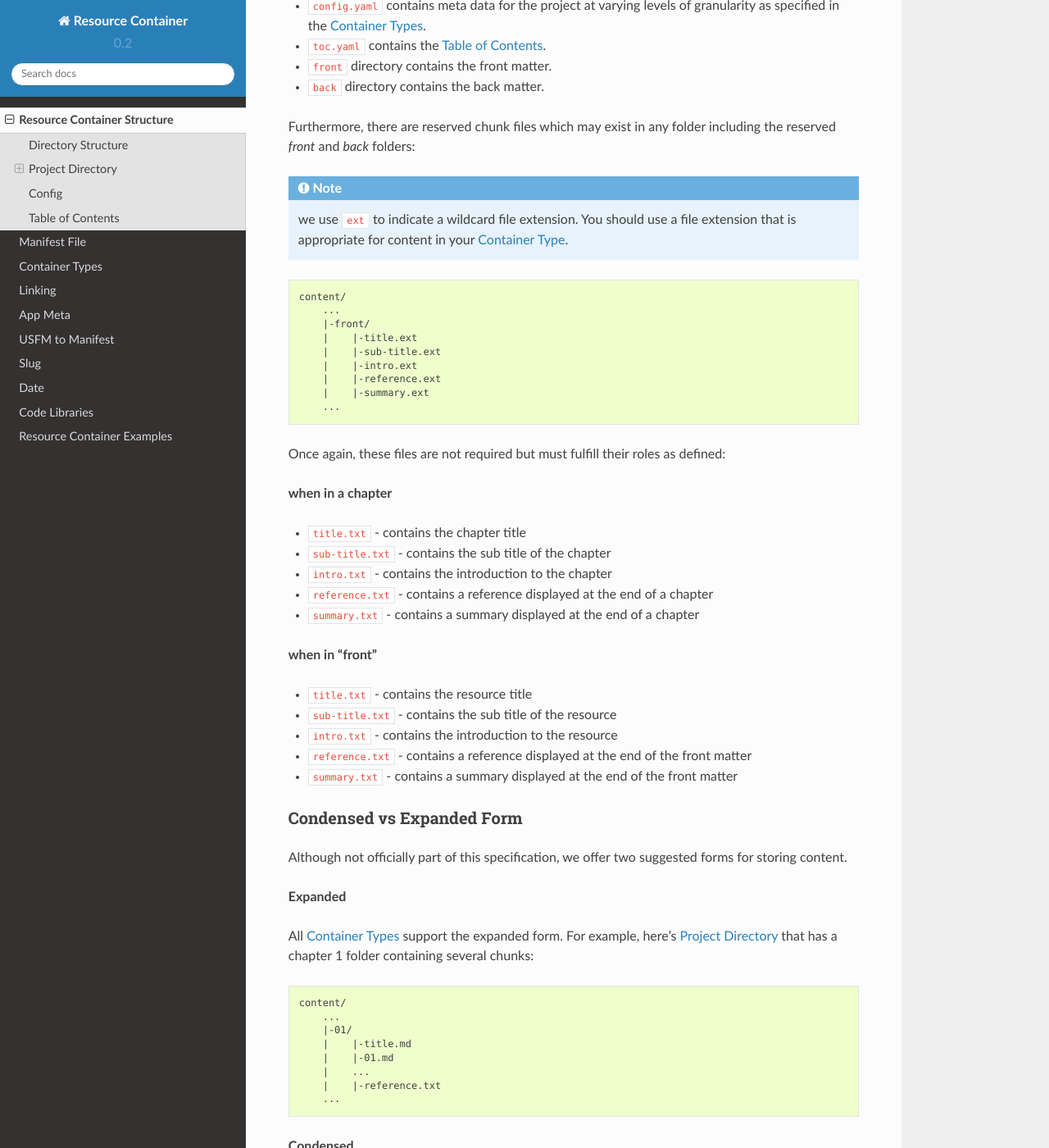
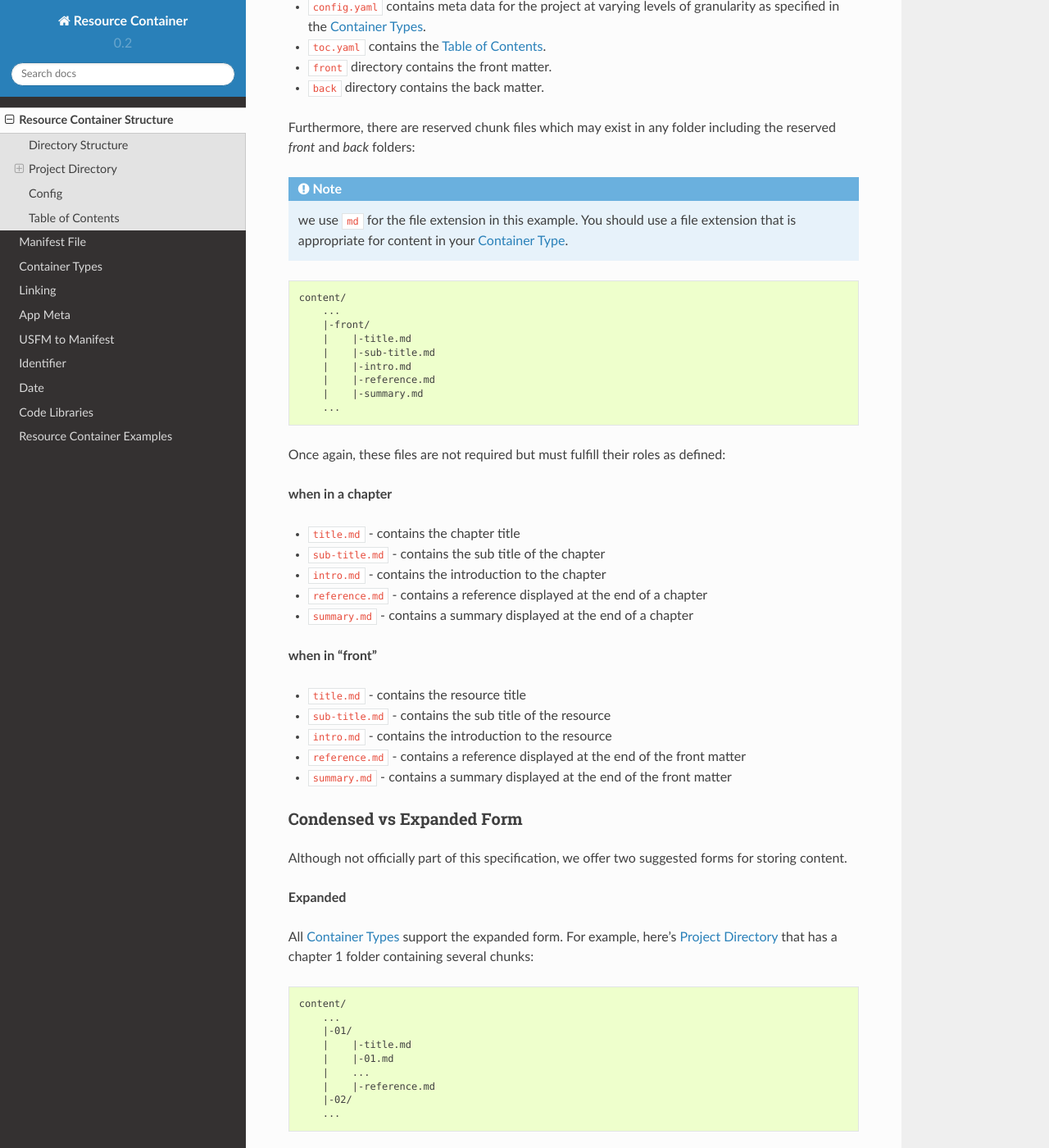
Before and after one commit to unfoldingWord-dev/Resource-Container, a Sphinx documentation site: the page built from docs/structure.rst, in a window 1280 px wide and 1400 px high, scrolled down 1369 px. Shown: the whole window at 82% size. Built offline with Sphinx 7.4.7 and the Read the Docs theme 2.0.0, drawn with Linux system fonts in a browser that asks for light colours; some of the changed text lies outside the part shown.

Commit message:
fixes #44 part of #43 and #38

```diff
--- a/docs/container_types.rst
+++ b/docs/container_types.rst
@@ -181,7 +181,7 @@
 
 A standalone dictionary of terms. Currently all dictionary RCs must use the markdown format.
 
-The dictionary terms are used as the chapter :ref:`slug` and the description of the term is placed inside a ``01.txt`` file:
+The dictionary terms are used as the chapter :ref:`identifier` and the description of the term is placed inside a ``01.txt`` file:
 
 .. code-block:: none
 
@@ -305,10 +305,10 @@
         dependencies:
           - 'figs-sentences'
 
-Dependencies are :ref:`slug` s of modules that should be read before this one.
+Dependencies are :ref:`identifier` s of modules that should be read before this one.
 Recommendations are modules that would likely benefit the reader next.
 
-.. _types-usfm:
+.. _types-bundle:
 
 Bundle (bundle)
 ---------------
--- a/docs/manifest.rst
+++ b/docs/manifest.rst
@@ -76,7 +76,7 @@
         - ``image/png``
         - ``audio/mp3``
 
-    - ``identifier``: a :ref:`slug` formatted string uniquely identifying the resource.
+    - ``identifier``: a :ref:`identifier` formatted string uniquely identifying the resource.
     - ``issued``: the :ref:`date` of publication.
     - ``publisher``: the name of the individual or organization responsible for publishing the resource.
     - ``relation``:  a array of :ref:`short-links` to related resources.
@@ -84,7 +84,7 @@
 
 - ``projects``: an array of projects inside the RC.
 
-    - ``identifier``: a :ref:`slug` formatted string uniquely identifying the project.
+    - ``identifier``: a :ref:`identifier` formatted string uniquely identifying the project.
     - ``path``: the relative path to the project within the RC. Depending on the RC type this may be a directory or a file.
     - ``versification``: the system used for placing verse markers and consequently chunk markers.
 
--- a/docs/structure.rst
+++ b/docs/structure.rst
@@ -14,7 +14,7 @@
 
 .. note:: When naming an RC directory or repository the best practice is to use a combination of the resource and
     project identifiers e.g. ``en-ulb-gen``.
-    If the RC contains more than one project just use the resource identifier with an optional :ref:`slug` formatted qualifier
+    If the RC contains more than one project just use the resource identifier with an optional :ref:`identifier` formatted qualifier
     e.g. ``en-ulb-nt`` where ``nt`` is the custom qualifier denoting the New Testament.
 
 .. _structure-directory:
@@ -67,7 +67,7 @@
 Furthermore, there are reserved chunk files which may exist in any folder
 including the reserved `front` and `back` folders:
 
-.. note:: we use ``ext`` to indicate a wildcard file extension.
+.. note:: we use ``md`` for the file extension in this example.
     You should use a file extension that is appropriate for content in your :ref:`Container Type <types>`.
 
 .. code-block:: none
@@ -75,30 +75,30 @@
     content/
         ...
         |-front/
-        |    |-title.ext
-        |    |-sub-title.ext
-        |    |-intro.ext
-        |    |-reference.ext
-        |    |-summary.ext
+        |    |-title.md
+        |    |-sub-title.md
+        |    |-intro.md
+        |    |-reference.md
+        |    |-summary.md
         ...
 
 Once again, these files are not required but must fulfill their roles as defined:
 
 **when in a chapter**
 
-- ``title.txt`` - contains the chapter title
-- ``sub-title.txt`` - contains the sub title of the chapter
-- ``intro.txt`` - contains the introduction to the chapter
-- ``reference.txt`` - contains a reference displayed at the end of a chapter
-- ``summary.txt`` - contains a summary displayed at the end of a chapter
+- ``title.md`` - contains the chapter title
+- ``sub-title.md`` - contains the sub title of the chapter
+- ``intro.md`` - contains the introduction to the chapter
+- ``reference.md`` - contains a reference displayed at the end of a chapter
+- ``summary.md`` - contains a summary displayed at the end of a chapter
 
 **when in "front"**
 
-- ``title.txt`` - contains the resource title
-- ``sub-title.txt`` - contains the sub title of the resource
-- ``intro.txt`` - contains the introduction to the resource
-- ``reference.txt`` - contains a reference displayed at the end of the front matter
-- ``summary.txt`` - contains a summary displayed at the end of the front matter
+- ``title.md`` - contains the resource title
+- ``sub-title.md`` - contains the sub title of the resource
+- ``intro.md`` - contains the introduction to the resource
+- ``reference.md`` - contains a reference displayed at the end of the front matter
+- ``summary.md`` - contains a summary displayed at the end of the front matter
 
 .. _condensed:
 
@@ -120,7 +120,8 @@
         |    |-title.md
         |    |-01.md
         |    ...
-        |    |-reference.txt
+        |    |-reference.md
+        |-02/
         ...
 
 
@@ -133,11 +134,11 @@
 
     content/
         ...
-        |-01/
-        |    |-01.txt
+        |-01.md
+        |-02.md
         ...
 
-Where the file ``01.txt`` may contain the title, sub-title, intro, chunks etc. formatted appropriately so it can
+Where the file ``01.md`` may contain the title, sub-title, intro, chunks etc. formatted appropriately so it can
 be read by a client application.
 
 .. _structure-content-sort:
```
Also changed, not shown: docs/linking.rst (+178 -77 lines), docs/slug.rst (+10 -10 lines).
